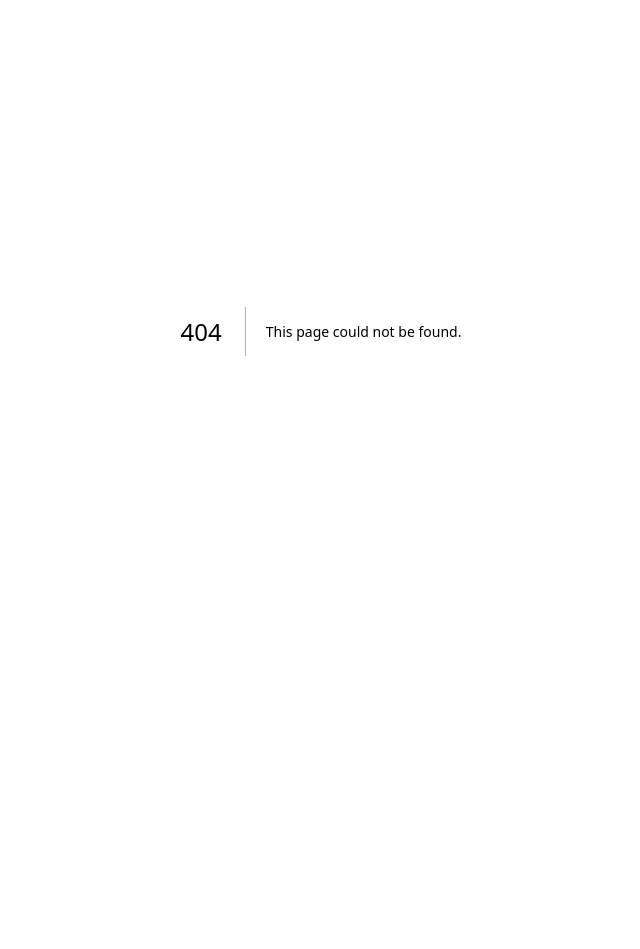
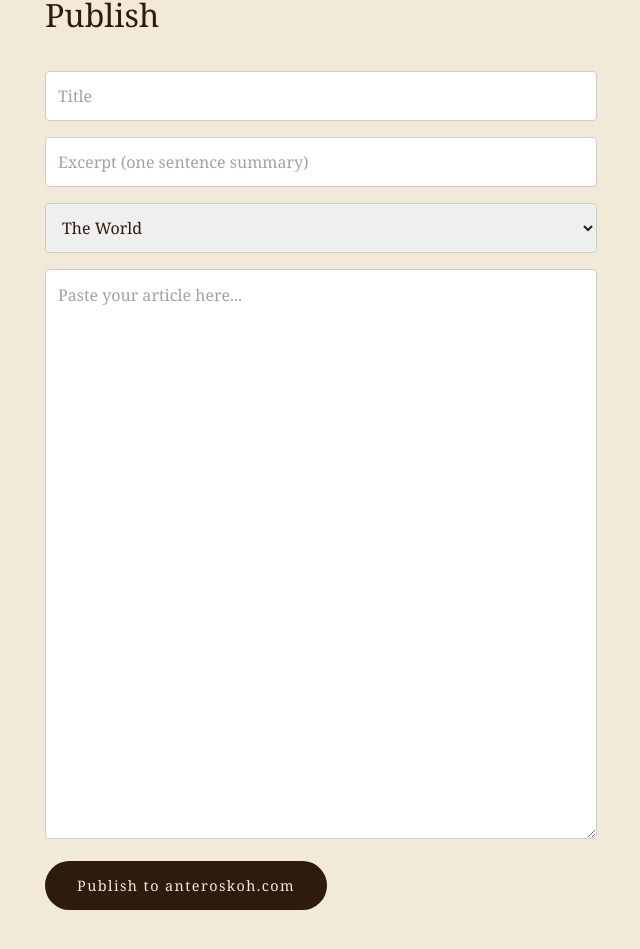
Before and after one commit to ryananteroskoh/anteros-koh-co, a Next.js app in the folder anteros-koh-co/: page /publish in a window 1280 px wide. Before the commit this address had no page. Shown: the part 69-1018 px from the top of the page, without its empty margins (319-959 px from the left). Before the commit the page ends 800 px from the top, so only its background shows below. Built offline with nearby package versions, Linux system fonts and the light colour scheme.

Commit message:
Create page.tsx

```diff
--- /dev/null
+++ b/anteros-koh-co/app/publish/page.tsx
@@ -0,0 +1,40 @@
+'use client'
+import { useState } from 'react'
+
+export default function Publish() {
+  const [title, setTitle] = useState('')
+  const [excerpt, setExcerpt] = useState('')
+  const [body, setBody] = useState('')
+  const [category, setCategory] = useState('the-world')
+  const [status, setStatus] = useState('')
+
+  async function publish() {
+    setStatus('Publishing...')
+    const res = await fetch('/api/publish', {
+      method: 'POST',
+      headers: { 'Content-Type': 'application/json' },
+      body: JSON.stringify({ title, excerpt, body, category })
+    })
+    if (res.ok) setStatus('Published! Check your site.')
+    else setStatus('Error — try again.')
+  }
+
+  return (
+    <div style={{maxWidth:600,margin:'60px auto',padding:'0 24px',fontFamily:'Georgia,serif'}}>
+      <h1 style={{fontSize:'2rem',marginBottom:32}}>Publish</h1>
+      <input value={title} onChange={e=>setTitle(e.target.value)} placeholder="Title" style={{width:'100%',padding:12,marginBottom:16,fontSize:'1rem',border:'1px solid #ccc',borderRadius:4}} />
+      <input value={excerpt} onChange={e=>setExcerpt(e.target.value)} placeholder="Excerpt (one sentence summary)" style={{width:'100%',padding:12,marginBottom:16,fontSize:'1rem',border:'1px solid #ccc',borderRadius:4}} />
+      <select value={category} onChange={e=>setCategory(e.target.value)} style={{width:'100%',padding:12,marginBottom:16,fontSize:'1rem',border:'1px solid #ccc',borderRadius:4}}>
+        <option value="the-world">The World</option>
+        <option value="inner-work">Inner Work</option>
+        <option value="body-practice">Body & Practice</option>
+        <option value="stream">The Stream</option>
+      </select>
+      <textarea value={body} onChange={e=>setBody(e.target.value)} placeholder="Paste your article here..." rows={20} style={{width:'100%',padding:12,marginBottom:16,fontSize:'1rem',border:'1px solid #ccc',borderRadius:4,lineHeight:1.7}} />
+      <button onClick={publish} style={{background:'#2E1A0E',color:'#F2EAD8',border:'none',padding:'14px 32px',borderRadius:40,fontSize:'0.9rem',cursor:'pointer',letterSpacing:'0.1em'}}>
+        Publish to anteroskoh.com
+      </button>
+      {status && <p style={{marginTop:16,color:'#666'}}>{status}</p>}
+    </div>
+  )
+}
```
